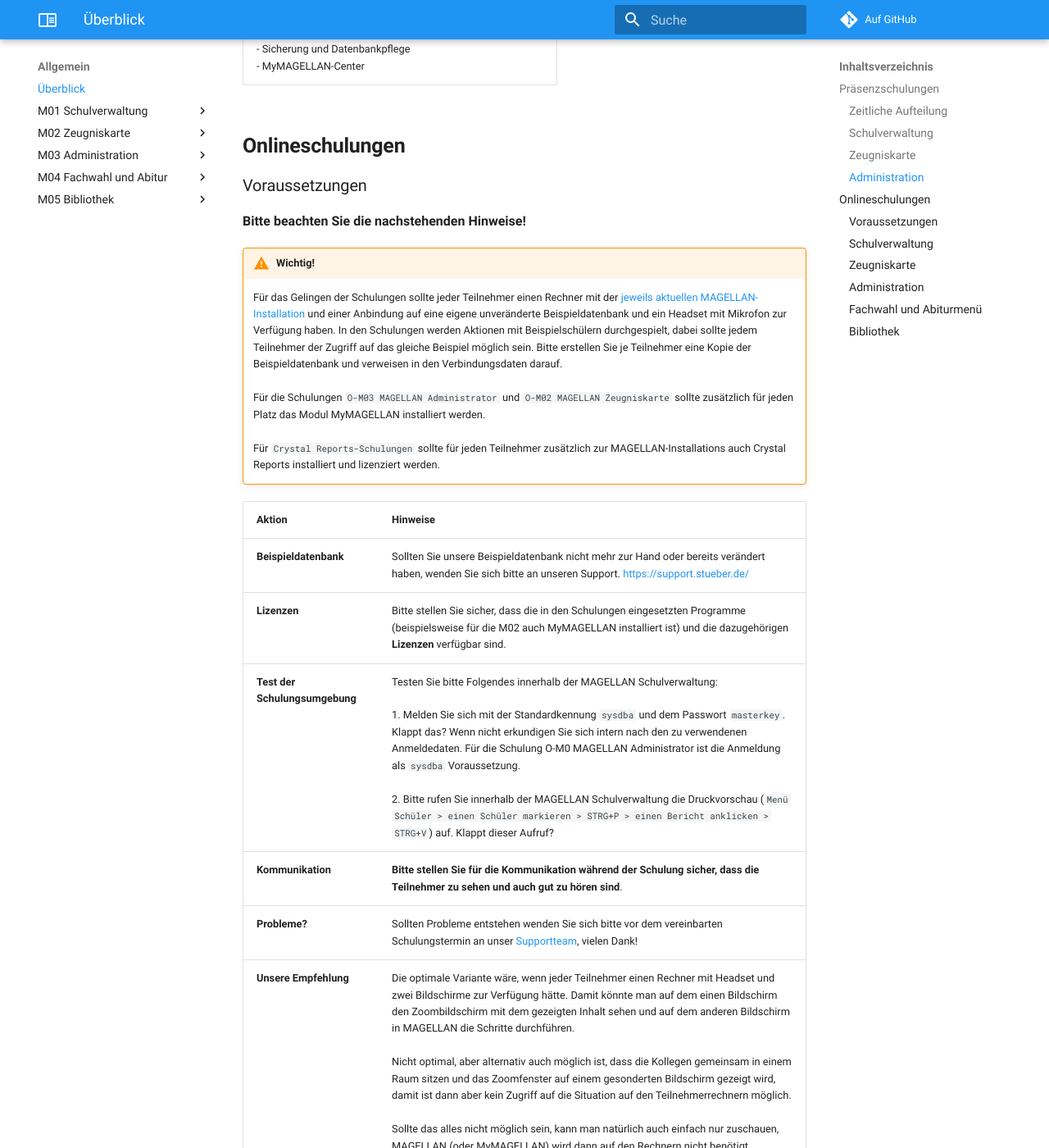
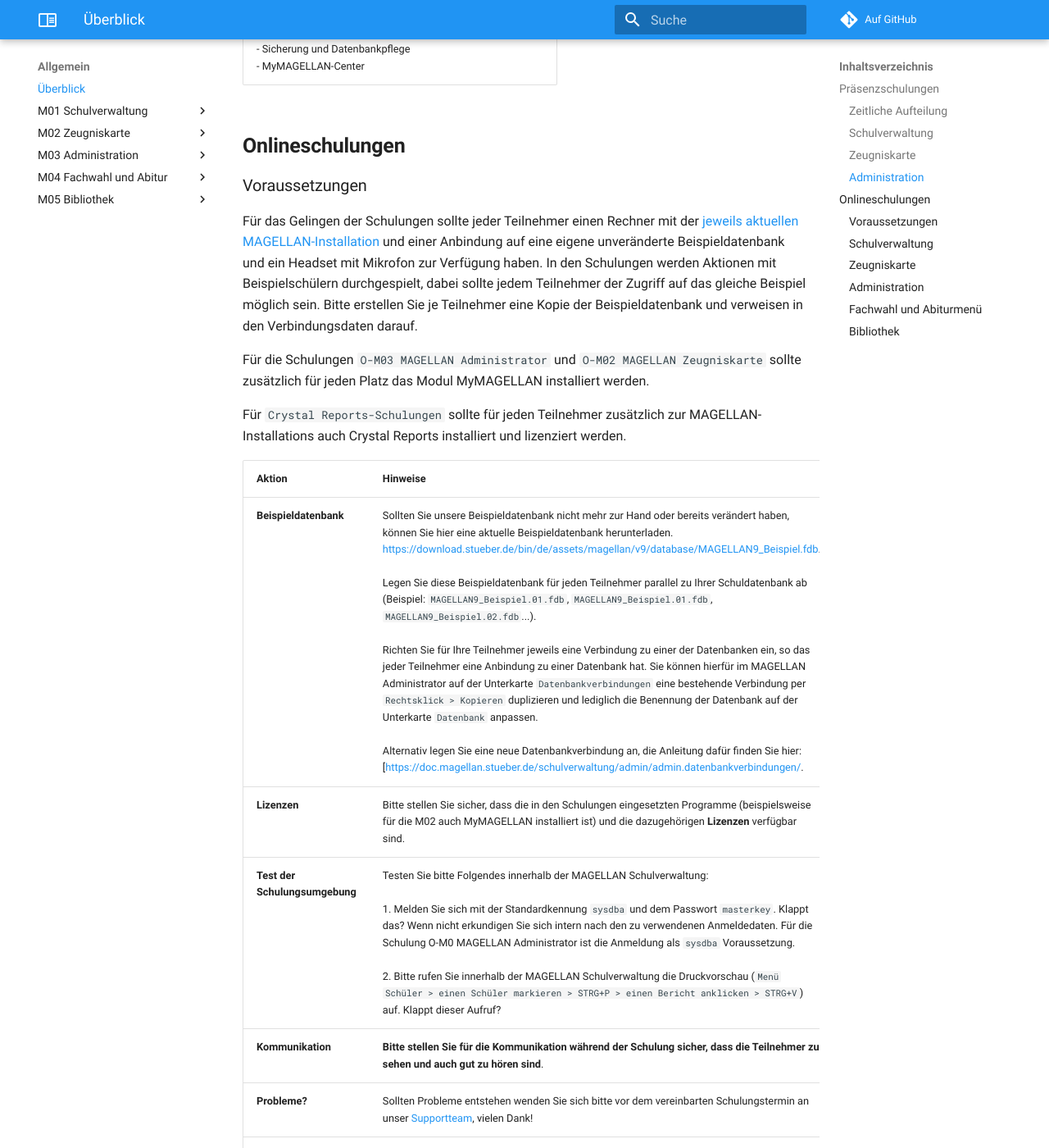
Before and after one commit to stuebersystems/doc.magellan-schulungen.de, an MkDocs documentation site: the page built from docs/index.md, in a window 1280 px wide and 1400 px high, scrolled down 2134 px. Shown: the whole window at 82% size. Built offline with MkDocs 1.6.1 and Material for MkDocs 9.7.7, drawn with Linux system fonts in a browser that asks for light colours; comment, search, counter and statistics services are not loaded.

Commit message:
no message

```diff
--- a/docs/index.md
+++ b/docs/index.md
@@ -51,17 +51,15 @@ Unsere Präsenzschulungen bieten wir bei uns im Hause oder auch bei Ihnen vor Or
 
 ### Voraussetzungen
 
-**Bitte beachten Sie die nachstehenden Hinweise!**
+Für das Gelingen der Schulungen sollte jeder Teilnehmer einen Rechner mit der [jeweils aktuellen MAGELLAN-Installation](https://magellan.stueber.de/download.php) und einer Anbindung auf eine eigene unveränderte Beispieldatenbank und ein Headset mit Mikrofon zur Verfügung haben. In den Schulungen werden Aktionen mit Beispielschülern durchgespielt, dabei sollte jedem Teilnehmer der Zugriff auf das gleiche Beispiel möglich sein. Bitte erstellen Sie je Teilnehmer eine Kopie der Beispieldatenbank und verweisen in den Verbindungsdaten darauf.
 
-!!! warning "Wichtig!"
+Für die Schulungen `O-M03 MAGELLAN Administrator` und `O-M02 MAGELLAN Zeugniskarte` sollte zusätzlich für jeden Platz das Modul MyMAGELLAN installiert werden.
 
-    Für das Gelingen der Schulungen sollte jeder Teilnehmer einen Rechner mit der [jeweils aktuellen MAGELLAN-Installation](https://magellan.stueber.de/download.php) und einer Anbindung auf eine eigene unveränderte Beispieldatenbank und ein Headset mit Mikrofon zur Verfügung haben. In den Schulungen werden Aktionen mit Beispielschülern durchgespielt, dabei sollte jedem Teilnehmer der Zugriff auf das gleiche Beispiel möglich sein. Bitte erstellen Sie je Teilnehmer eine Kopie der Beispieldatenbank und verweisen in den Verbindungsdaten darauf. <br/><br/>
-    Für die Schulungen `O-M03 MAGELLAN Administrator` und `O-M02 MAGELLAN Zeugniskarte` sollte zusätzlich für jeden Platz das Modul MyMAGELLAN installiert werden.<br/><br/>
-    Für `Crystal Reports-Schulungen` sollte für jeden Teilnehmer zusätzlich zur MAGELLAN-Installations auch Crystal Reports installiert und lizenziert werden.
+Für `Crystal Reports-Schulungen` sollte für jeden Teilnehmer zusätzlich zur MAGELLAN-Installations auch Crystal Reports installiert und lizenziert werden.
 
 Aktion|Hinweise
 --|--
-**Beispieldatenbank**|Sollten Sie unsere Beispieldatenbank nicht mehr zur Hand oder bereits verändert haben, wenden Sie sich bitte an unseren Support. [https://support.stueber.de/](https://support.stueber.de/)
+**Beispieldatenbank**|Sollten Sie unsere Beispieldatenbank nicht mehr zur Hand oder bereits verändert haben, können Sie hier eine aktuelle Beispieldatenbank herunterladen. [https://download.stueber.de/bin/de/assets/magellan/v9/database/MAGELLAN9_Beispiel.fdb](https://download.stueber.de/bin/de/assets/magellan/v9/database/MAGELLAN9_Beispiel.fdb).<br/><br/>Legen Sie diese Beispieldatenbank für jeden Teilnehmer parallel zu Ihrer Schuldatenbank ab (Beispiel: `MAGELLAN9_Beispiel.01.fdb`, `MAGELLAN9_Beispiel.01.fdb`, `MAGELLAN9_Beispiel.02.fdb`...).<br/><br/>Richten Sie für Ihre Teilnehmer jeweils eine Verbindung zu einer der Datenbanken ein, so das jeder Teilnehmer eine Anbindung zu einer Datenbank hat. Sie können hierfür im MAGELLAN Administrator auf der Unterkarte `Datenbankverbindungen` eine bestehende Verbindung per `Rechtsklick > Kopieren` duplizieren und lediglich die Benennung der Datenbank auf der Unterkarte `Datenbank` anpassen.<br/><br/>Alternativ legen Sie eine neue Datenbankverbindung an, die Anleitung dafür finden Sie hier:[[https://doc.magellan.stueber.de/schulverwaltung/admin/admin.datenbankverbindungen/](https://doc.magellan.stueber.de/schulverwaltung/admin/admin.datenbankverbindungen/).
 **Lizenzen**|Bitte stellen Sie sicher, dass die in den Schulungen eingesetzten Programme (beispielsweise für die M02 auch MyMAGELLAN installiert ist) und die dazugehörigen **Lizenzen** verfügbar sind.
 **Test der Schulungsumgebung**|Testen Sie bitte Folgendes innerhalb der MAGELLAN Schulverwaltung:<br/><br/>1. Melden Sie sich mit der Standardkennung `sysdba` und dem Passwort `masterkey`. Klappt das? Wenn nicht erkundigen Sie sich intern nach den zu verwendenen Anmeldedaten. Für die Schulung O-M0 MAGELLAN Administrator ist die Anmeldung als `sysdba` Voraussetzung.<br/><br/>2. Bitte rufen Sie innerhalb der MAGELLAN Schulverwaltung die Druckvorschau (`Menü Schüler > einen Schüler markieren > STRG+P > einen Bericht anklicken > STRG+V`) auf. Klappt dieser Aufruf?
 **Kommunikation**|**Bitte stellen Sie für die Kommunikation während der Schulung sicher, dass die Teilnehmer zu sehen und auch gut zu hören sind**.
```
